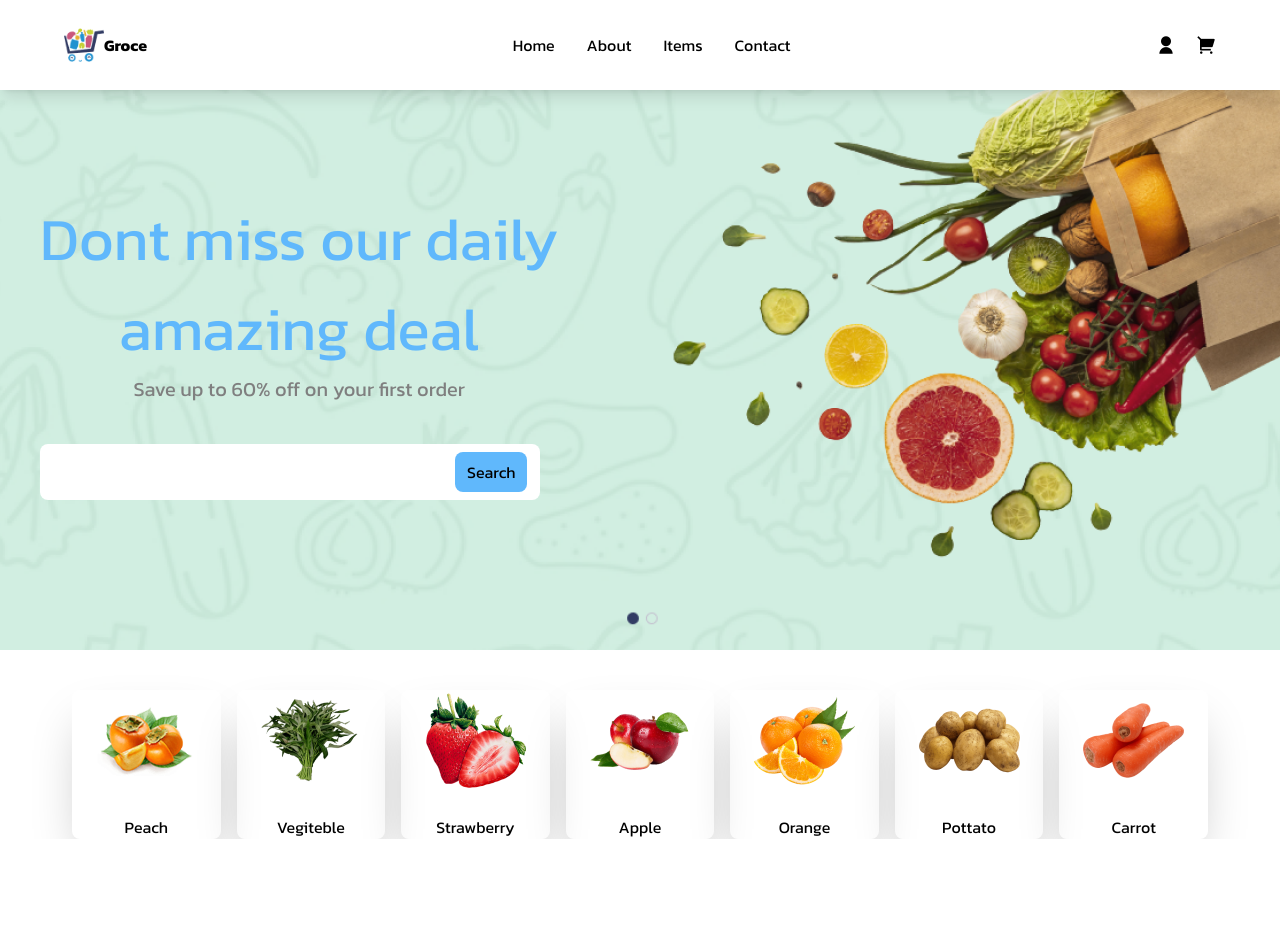
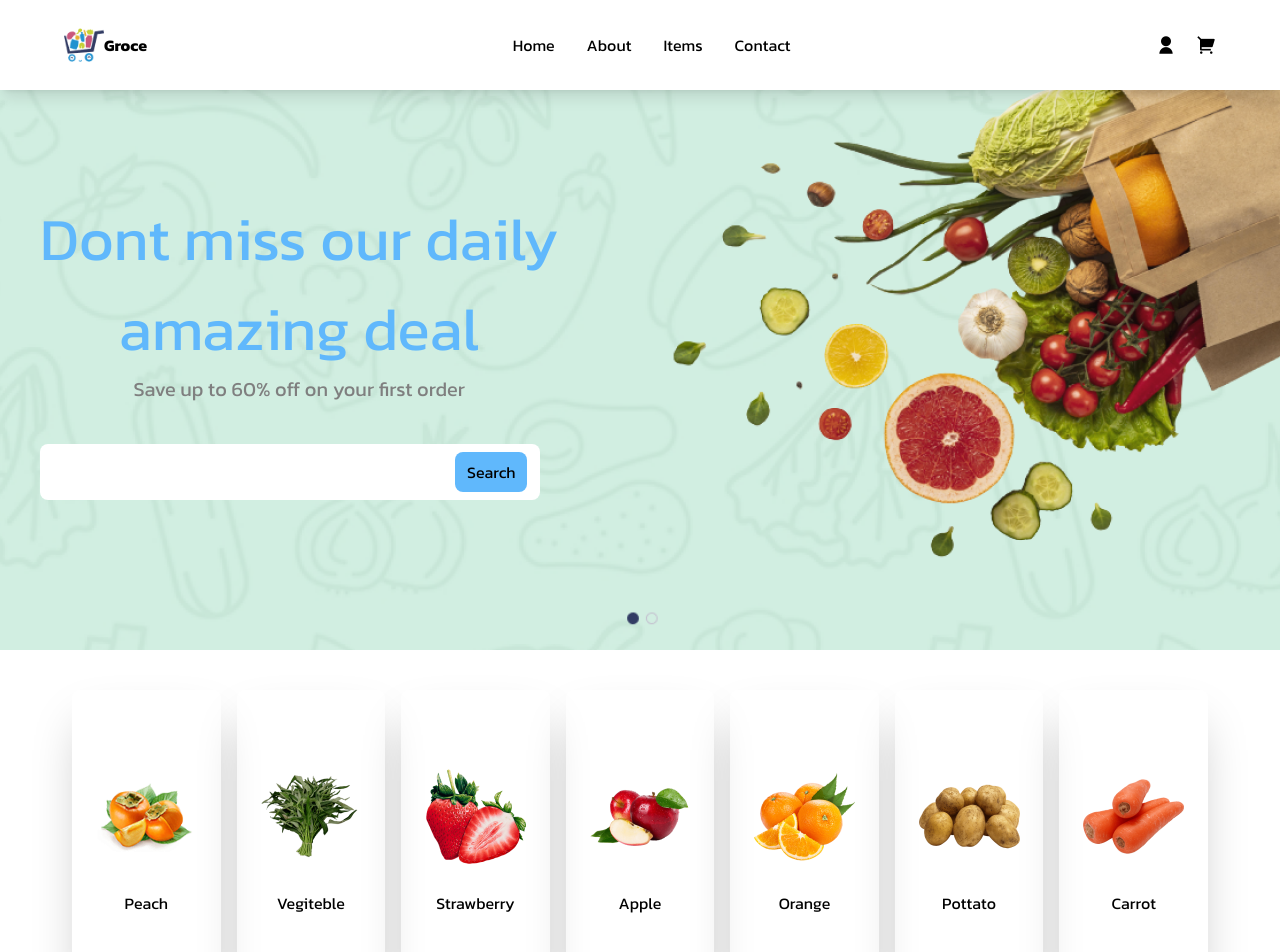
Before and after one commit to javidShabin/Fruit-grocery, a React (Vite) app: page / in a window 1280 px wide. Shown: the top 952 px of the page. Before the commit the page ends 839 px from the top, so only its background shows below. Built offline with nearby package versions, Linux system fonts and the light colour scheme.

Commit message:
change some styles the items card

```diff
--- a/src/components/Category.jsx
+++ b/src/components/Category.jsx
@@ -3,7 +3,7 @@ export default function Category({catItems}) {
 
   return (
     <>
-      <article className="flex flex-col justify-center items-center gap-6 shadow-2xl ml-2 mr-2 rounded-lg">
+      <article className="flex flex-col justify-center items-center gap-6 shadow-2xl ml-2 mr-2 rounded-lg mb-10 h-[300px]">
         <img src={catItems.imgSrc}/>
         <h3>{catItems.name}</h3>
       </article>
```
